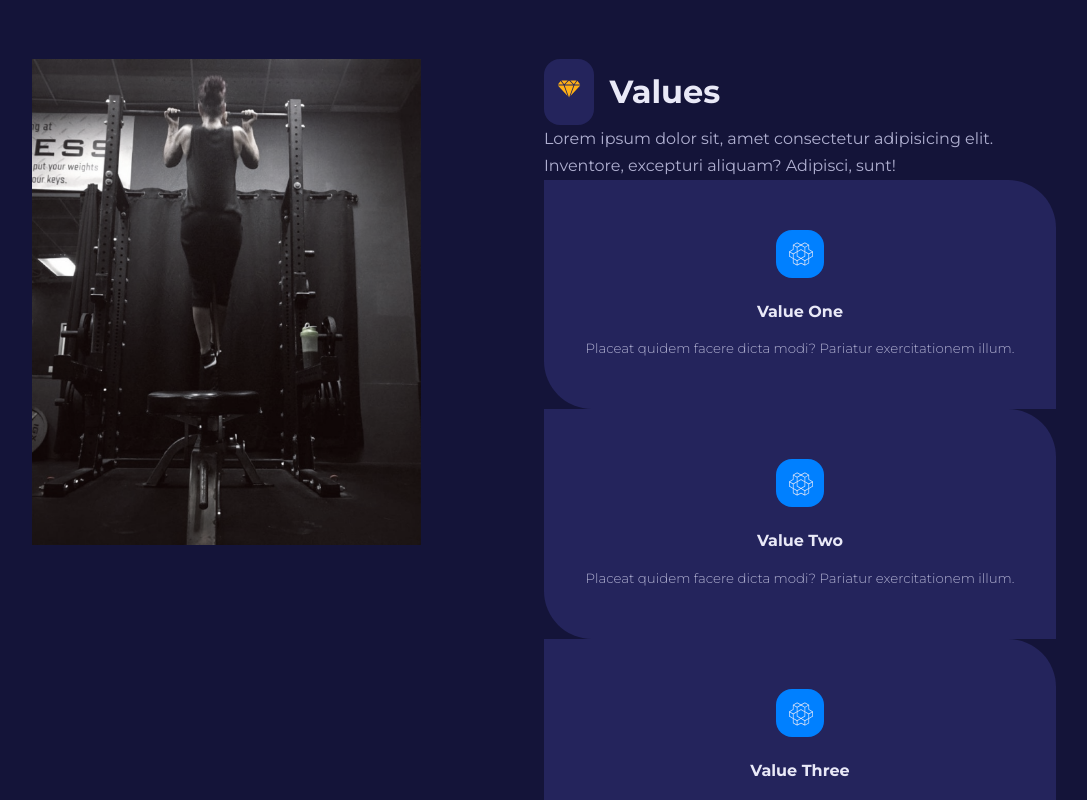
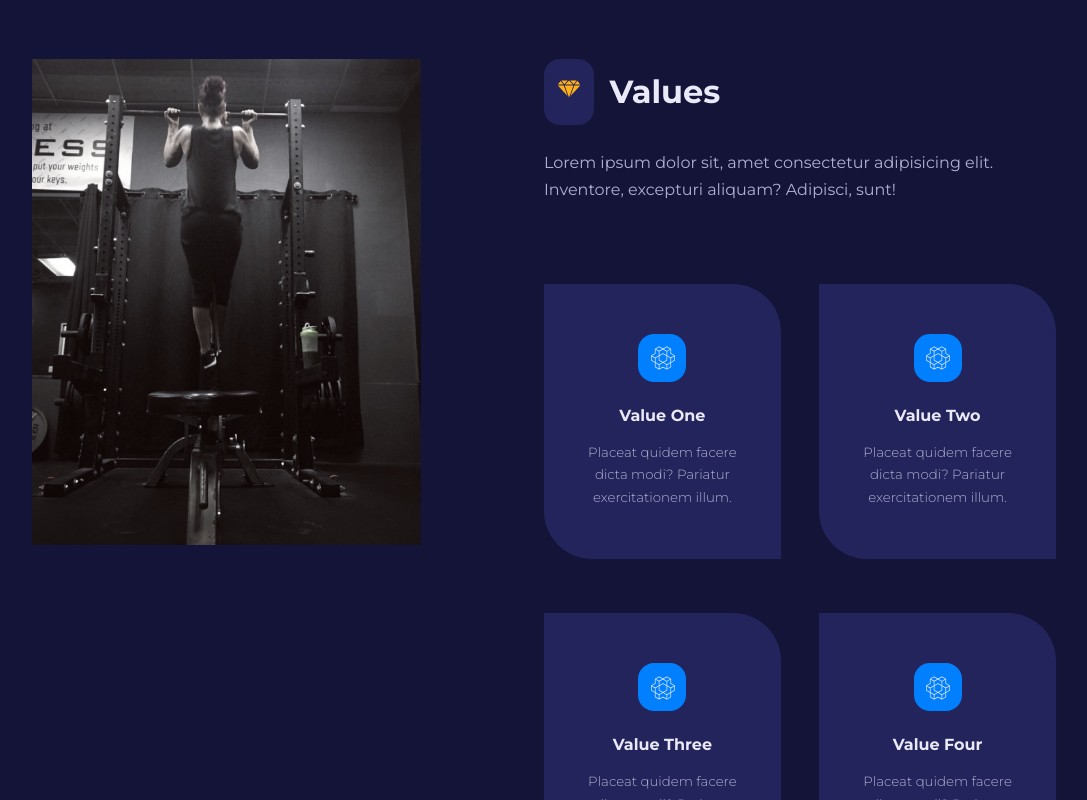
Before and after one commit to Eddysam2000/XP-Fitness, a React (Create React App) app: page / in a window 1280 px wide. Shown: the part 1480-2280 px from the top of the page, without its empty margins (96-1183 px from the left). Built offline with nearby package versions, Linux system fonts and the light colour scheme.

Commit message:
values added

```diff
--- a/src/pages/home/home.css
+++ b/src/pages/home/home.css
@@ -95,3 +95,13 @@
 .values_image:hover {
     filter: saturate(1);
 }
+
+.values_right > p {
+    margin: 1.5rem 0 5rem;
+}
+
+.values_wrapper {
+    display: grid;
+    grid-template-columns: 1fr 1fr;
+    gap: 3.4rem 2.4rem;
+}
```
